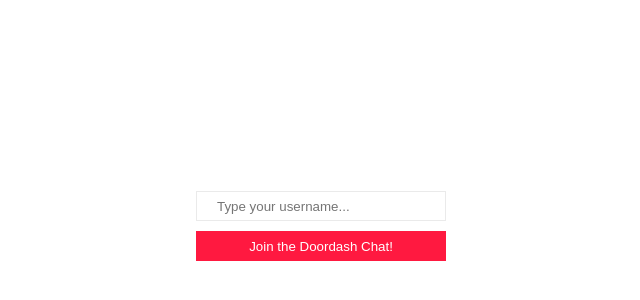
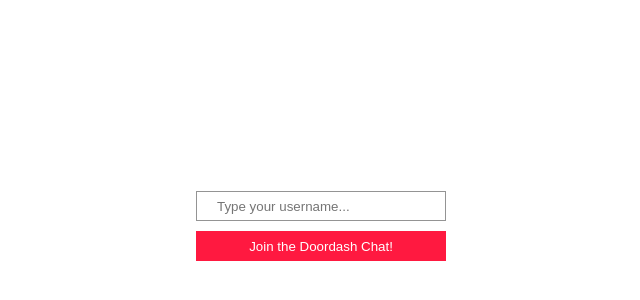
Before and after one commit to bhavik4748/ChatServer, a React (Create React App) app: page / in a window 1280 px wide. Shown: the part 174-474 px from the top of the page, without its empty margins (319-959 px from the left). Built offline with nearby package versions, Linux system fonts and the light colour scheme.

Commit message:
Added state to store login id

```diff
--- a/public/index.html
+++ b/public/index.html
@@ -2,7 +2,7 @@
 <html lang="en">
   <head>
     <meta charset="utf-8" />
-    <link rel="icon" href="%PUBLIC_URL%/favicon.ico" />
+    <link rel="icon" href="%PUBLIC_URL%/favicon@2x.ico" />
     <meta name="viewport" content="width=device-width, initial-scale=1" />
     <meta name="theme-color" content="#000000" />
     <meta
@@ -24,7 +24,7 @@
       work correctly both with client-side routing and a non-root public URL.
       Learn how to configure a non-root public URL by running `npm run build`.
     -->
-    <title>React App</title>
+    <title>Chat App</title>
   </head>
   <body>
     <noscript>You need to enable JavaScript to run this app.</noscript>
--- a/src/App.js
+++ b/src/App.js
@@ -1,12 +1,26 @@
+import { useState } from 'react';
 import { Login } from './components/login/login'
 
 
 import './App.css';
 
 function App() {
+  const [loginVal, setLoginVal] = useState('');
+
+  const LoginHandler = (event) => {
+    event.preventDefault();
+
+  }
+
+  const changeHandler = (event) => {
+    setLoginVal(event.target.value);
+  }
+
   return (
     <div className="App">
-      <Login />
+      <form onSubmit={LoginHandler}>
+        <Login inputVal={loginVal} changed={(event) => changeHandler(event)} />
+      </form>
     </div>
   );
 }
--- a/src/components/login/login.js
+++ b/src/components/login/login.js
@@ -1,15 +1,16 @@
 import classes from './login.module.css';
 
-export const Login = () => {
+export const Login = (props) => {
     return (
-        <form className={classes.login}>
+        <div className={classes.login}>
             <div>
-                <input type="text" placeholder="Type your username..." />
+                <input type="text" value={props.inputVal}
+                placeholder="Type your username..." onChange={props.changed} />
             </div>
             <div>
-                <button>Join the Doordash Chat!</button>
+                <button type="submit">Join the Doordash Chat!</button>
             </div>
 
-        </form>
+        </div>
     )
 }
--- a/src/components/login/login.module.css
+++ b/src/components/login/login.module.css
@@ -11,8 +11,8 @@
     height: 30px;
     margin: 5px;
     padding: 5px 20px;
-    border: 1px solid #eaeaea;
-    color: #696969
+    border: 1px solid #949494;
+    color: #696969;
 }
 
 button {
```
Also changed, not shown: public/manifest.json, 2 other files (tests, documents, lock files or other folders).
